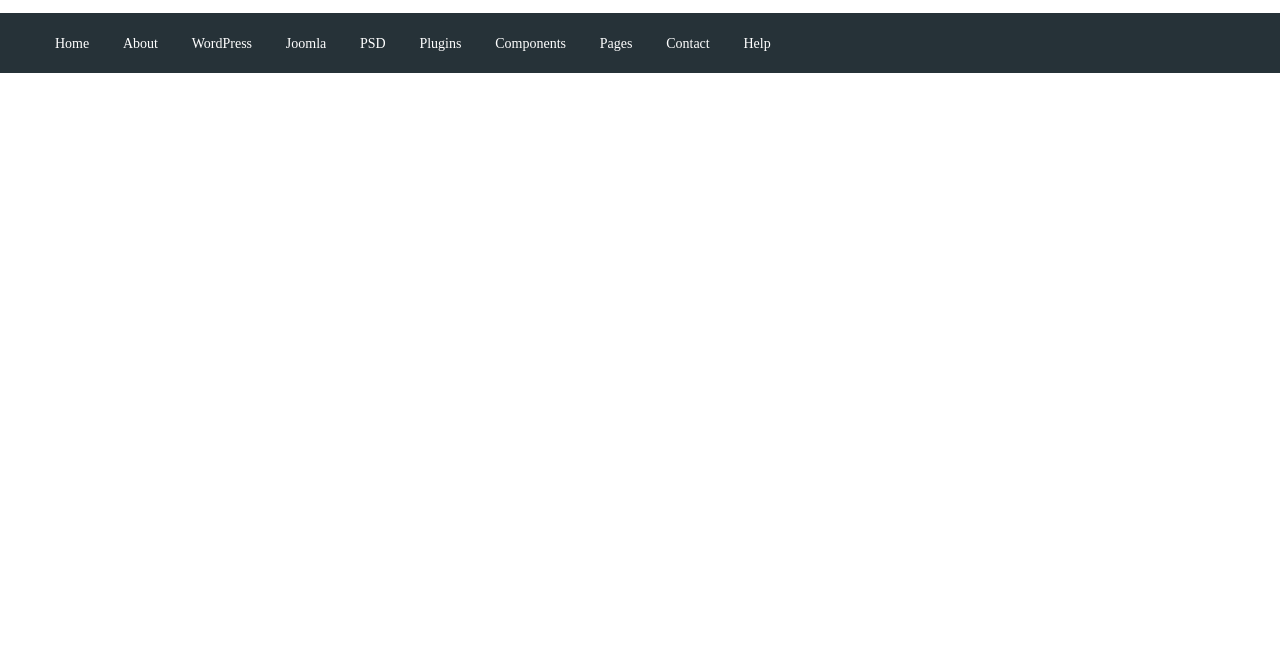
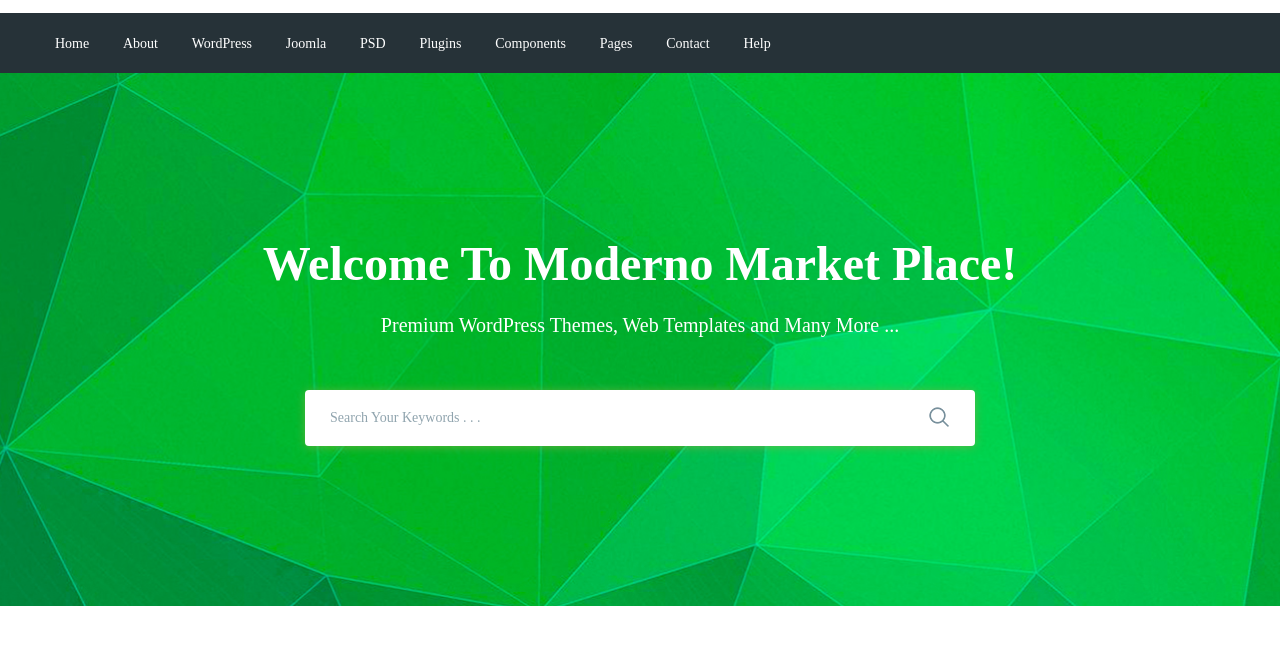
Before and after one commit to UshenkoNickolay/moderno, a website: page app/index.html in a window 1280 px wide. Shown: the part 77-722 px from the top of the page. Drawn offline with nearby package versions, Linux system fonts and the light colour scheme; files that its build step writes are made by us from their sources; a web font is replaced by a local one.

Commit message:
added search section

```diff
--- a/app/index.html
+++ b/app/index.html
@@ -7,8 +7,8 @@
   <meta name="viewport" content="width=device-width, initial-scale=1.0">
   <title>Document</title>
   <link rel="preconnect" href="https://fonts.googleapis.com">
-<link rel="preconnect" href="https://fonts.gstatic.com" crossorigin>
-<link href="https://fonts.googleapis.com/css2?family=Roboto:wght@500;700&display=swap" rel="stylesheet">
+  <link rel="preconnect" href="https://fonts.gstatic.com" crossorigin>
+  <link href="https://fonts.googleapis.com/css2?family=Roboto:wght@500;700&display=swap" rel="stylesheet">
   <link rel="stylesheet" href="css/libs.min.css">
   <link rel="stylesheet" href="css/style.min.css">
 </head>
@@ -99,6 +99,27 @@
 
 </header>
 
+<section class="search" style="background-image: url(images/search-bg.jpg);">
+  <div class="container">
+    <div class="search__inner">
+      <div class="search__inner-title">
+        Welcome To Moderno Market Place!
+      </div>
+      <div class="search__inner-text">
+        Premium WordPress Themes, Web Templates and Many More ...
+      </div>
+      <div class="search__inner-form">
+        <form>
+          <input type="text" placeholder="Search Your Keywords . . ." required>
+          <button type="submit">
+            <img src="icons/search.png" alt="">
+          </button>
+        </form>
+      </div>
+    </div>
+  </div>
+</section>
+
 <body>
   <script src="https://ajax.googleapis.com/ajax/libs/jquery/3.6.0/jquery.min.js"></script>
   <script src="js/libs.min.js"></script>
--- a/app/scss/style.scss
+++ b/app/scss/style.scss
@@ -51,3 +51,61 @@
     font-size: 14px;
   }
 }
+
+.search{
+  background-image: url(../images/search-bg.jpg);
+  background-repeat: no-repeat;
+  background-size: cover;
+  background-position: center;
+  min-height: 533px;
+
+}
+
+.search__inner{
+  padding: 155px 0 100px;
+  color: #fff;
+  text-align: center;
+  &-title{
+    margin-bottom: 10px;
+    font-size: 48px;
+    font-weight: 700;
+    line-height: 72px;
+  }
+  &-text{
+    margin-bottom: 50px;
+    font-size: 20px;
+    font-weight: 500;
+    line-height: 30px;
+  }
+  &-form{
+    max-width: 670px;
+    margin: 0 auto;
+    position: relative;
+    input{
+      display: block;
+      width: 100%;
+      box-shadow: 0px 1px 10px 0px rgba(124, 178, 64, 0.75);
+      height: 56px;
+      border-radius: 4px;
+      border: none;
+      font-size: 14px;
+      font-weight: 500;
+      padding-left: 25px ;
+      padding-right: 50px;
+      &::placeholder{
+        color: #90a4ae;
+      }
+    }
+    button{
+      position: absolute;
+      border: none;
+      background-color: transparent;
+      right: 20px;
+      top: 16px;
+      img{
+        height: 20px;
+        width: 20px;
+      }
+    }
+  }
+}
```
Also changed, not shown: app/icons/search.png (added), app/icons/search.svg (added), app/images/search-bg.jpg (added).
